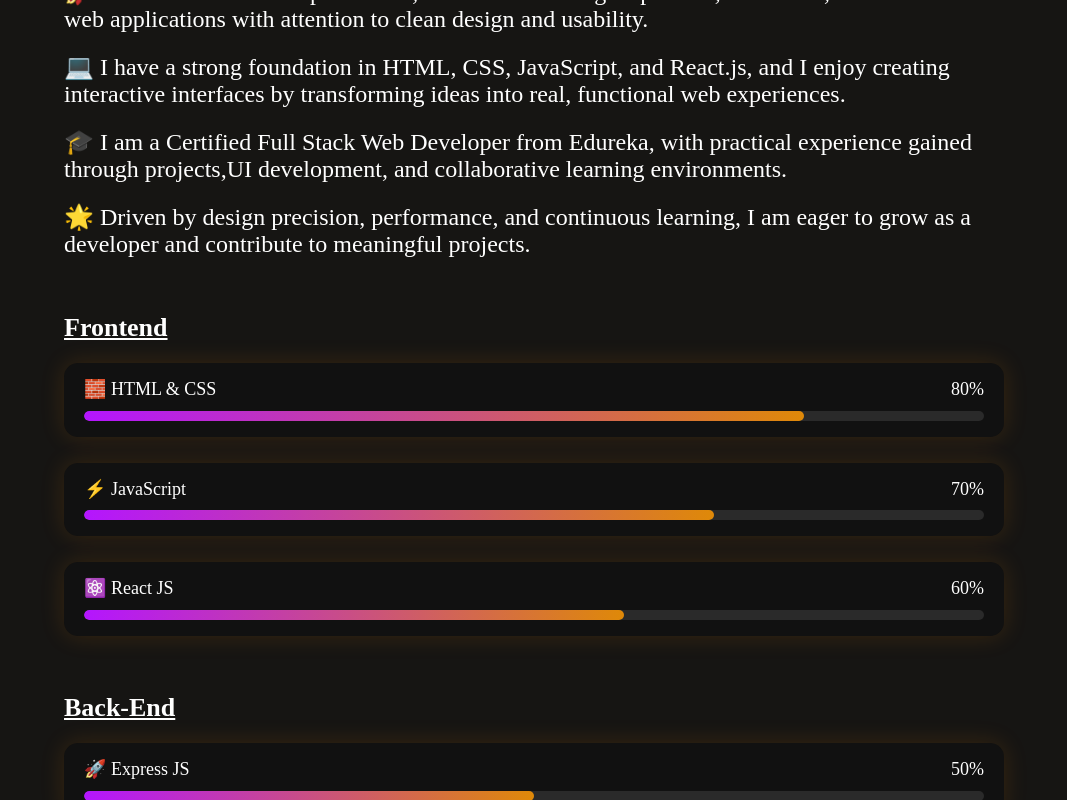
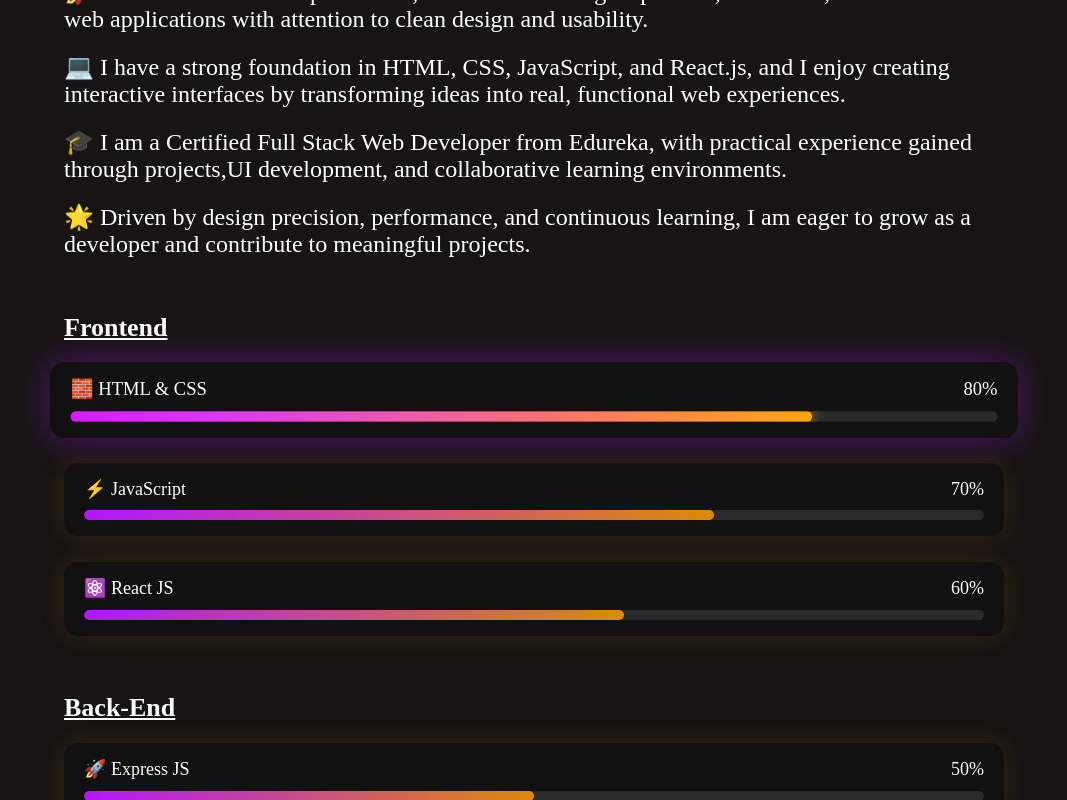
Before and after one commit to 1052swati/portfolio_react, a React app: page / in a window 1280 px wide. In both pictures the pointer is over the element 640 px from the left and 399 px from the top of the page. Shown: the whole page, without its empty margins (106-1173 px from the left). Built offline with nearby package versions, Linux system fonts and the light colour scheme; the HTML template or start-up script is replaced by a standard one.

Commit message:
skill issue fix

```diff
--- a/src/Components/About/About.css
+++ b/src/Components/About/About.css
@@ -139,6 +139,18 @@
 }
 
 
+.skill-card:hover{
+  transform: scale(1.03);
+  box-shadow: 0 0 35px rgba(180, 21, 255, 0.4);
+}
+
+/* Progress bar hover */
+.skill-card:hover .skill-fill{
+  filter: brightness(1.2);
+  box-shadow: 0 0 12px rgba(223, 137, 8, 0.9);
+}
+
+
 @keyframes fill{
   from{width:0;}
 }
```
